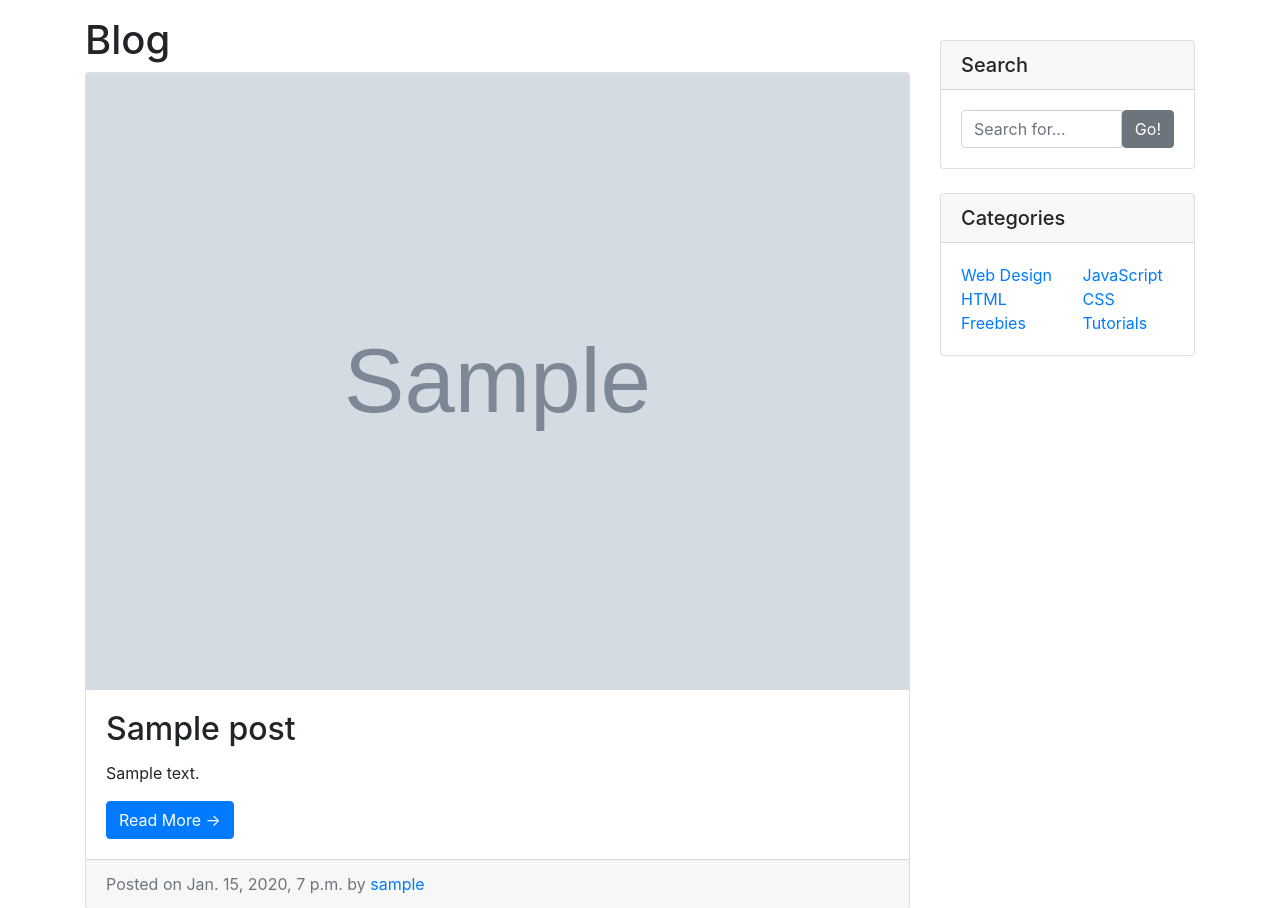
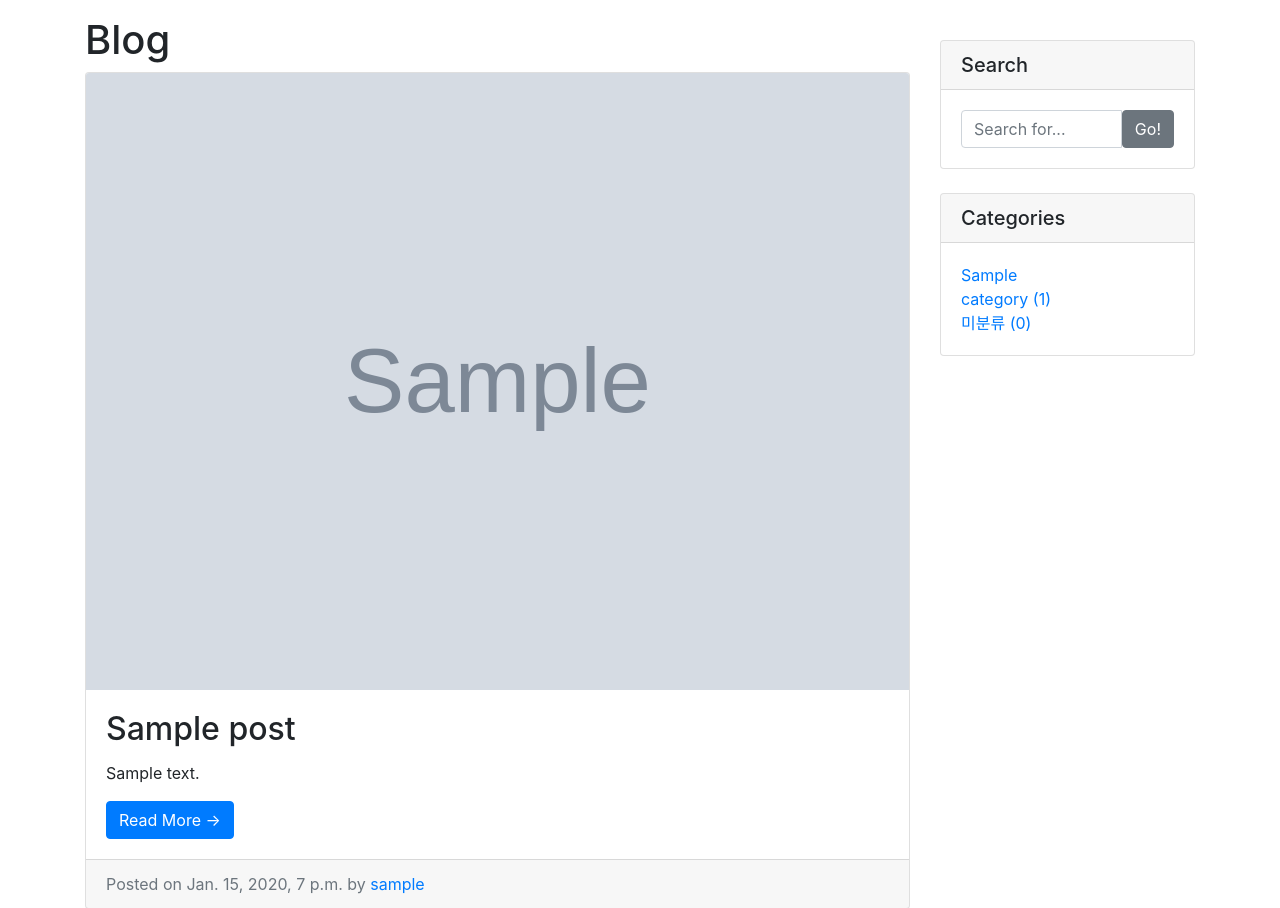
Before and after one commit to lun4-light/Django_Blog, a Django app: page /blog/ in a window 1280 px wide. Shown: the part 56-964 px from the top of the page. Run offline with Django 4.2, Linux system fonts and the light colour scheme; tables that the repository leaves empty hold one stand-in row (values such as "Sample post"); grey boxes marked "Sample" are stand-in pictures; some libraries are stand-ins or nearby versions.

Commit message:
feat: sort by category function add.

```diff
--- a/blog/models.py
+++ b/blog/models.py
@@ -3,6 +3,16 @@
 from django.db import models
 from django.contrib.auth.models import User
 
+
+class Tag(models.Model):
+    name = models.CharField(max_length=50)
+    slug = models.SlugField(max_length=200, unique=True, allow_unicode=True)
+
+    def __str__(self):
+        return self.name
+
+    def get_absolute_url(self):
+        return f'/blog/tag/{self.slug}'
 
 class Category(models.Model):
     name = models.CharField(max_length=50, unique=True)
@@ -10,6 +20,9 @@
 
     def __str__(self):
         return self.name
+
+    def get_absolute_url(self):
+        return f'/blog/category/{self.slug}'
 
     class Meta:
         verbose_name_plural = 'Categories'
@@ -27,6 +40,7 @@
 
     author = models.ForeignKey(User, null=True, on_delete=models.SET_NULL)
     category = models.ForeignKey(Category, blank=True, null=True, on_delete=models.SET_NULL)
+    tags = models.ManyToManyField(Tag, blank=True)
 
     def __str__(self):
         return f'[{self.pk}] {self.title} :: {self.author}'
--- a/blog/templates/blog/base.html
+++ b/blog/templates/blog/base.html
@@ -71,27 +71,13 @@
                         <div class="row">
                             <div class="col-lg-6">
                                 <ul class="list-unstyled mb-0">
+                                    {% for c in categories %}
+                                        <li>
+                                            <a href="{{ c.get_absolute_url }}">{{ c }} ({{ c.post_set.count }})</a>
+                                        </li>
+                                    {% endfor %}
                                     <li>
-                                        <a href="#">Web Design</a>
-                                    </li>
-                                    <li>
-                                        <a href="#">HTML</a>
-                                    </li>
-                                    <li>
-                                        <a href="#">Freebies</a>
-                                    </li>
-                                </ul>
-                            </div>
-                            <div class="col-lg-6">
-                                <ul class="list-unstyled mb-0">
-                                    <li>
-                                        <a href="#">JavaScript</a>
-                                    </li>
-                                    <li>
-                                        <a href="#">CSS</a>
-                                    </li>
-                                    <li>
-                                        <a href="#">Tutorials</a>
+                                        <a href="/blog/category/no-category"> 미분류 ({{ no_category_post_count }})</a>
                                     </li>
                                 </ul>
                             </div>
--- a/blog/urls.py
+++ b/blog/urls.py
@@ -4,4 +4,6 @@
 urlpatterns = [
     path('', views.PostList.as_view()),
     path('<int:pk>/', views.PostDetail.as_view()),
+    path('category/<str:slug>/', views.categories_page)
+
 ]
--- a/blog/views.py
+++ b/blog/views.py
@@ -1,14 +1,44 @@
 from django.shortcuts import render
 from django.views.generic import ListView, DetailView
 
-from .models import Post
+from .models import Post, Category
 
-
-# Create your views here.
 
 class PostList(ListView):
     model = Post
+    ordering = '-pk'
+
+    def get_context_data(self, **kwargs):
+        context = super(PostList, self).get_context_data()
+        context['categories'] = Category.objects.all()
+        context['no_category_post_count'] = Post.objects.filter(category=None).count()
+
+        return context
 
 
 class PostDetail(DetailView):
     model = Post
+
+    def get_context_data(self, **kwargs):
+        context = super(PostDetail, self).get_context_data()
+        context['categories'] = Category.objects.all()
+        context['no_category_post_count'] = Post.objects.filter(category=None).count()
+
+        return context
+
+
+def categories_page(request, slug):
+    if slug == 'no-category':
+        category = '미분류'
+        post_list = Post.objects.filter(category=None)
+    else:
+        category = Category.objects.get(slug=slug)
+        post_list = Post.objects.filter(category=category)
+    context = {
+        'categories': Category.objects.all(),
+        'category_less_post_count': Post.objects.filter(category=None).count(),
+        'category': category,
+        'post_list': post_list
+    }
+
+    return render(request, 'blog/post_list.html', context)
```
Also changed, not shown: blog/admin.py (+7 -1 lines).
